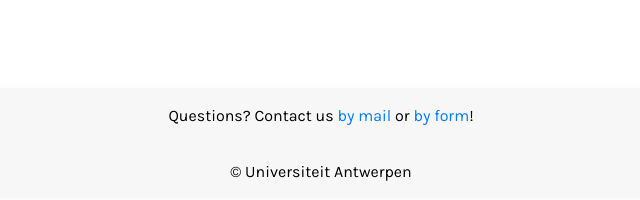
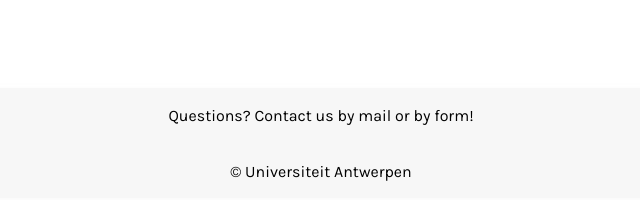
Before and after one commit to StephenPauwels/esp-uantwerpen, a Flask app: page / in a window 1280 px wide. Shown: the part 601-801 px from the top of the page, without its empty margins (319-959 px from the left). Run offline with Flask 2, Linux system fonts and the light colour scheme; some libraries are stand-ins or nearby versions.

Commit message:
Link styling

```diff
--- a/src/static/css/dark-theme.css
+++ b/src/static/css/dark-theme.css
@@ -24,6 +24,9 @@ body {
     color: cornflowerblue;
 }
 
+a {
+    color: white;
+}
 
 a:hover {
     color: #C8C9CB !important;
--- a/src/static/css/light-theme.css
+++ b/src/static/css/light-theme.css
@@ -23,6 +23,9 @@ body {
     color: blue;
 }
 
+a {
+    color: black;
+}
 
 a:hover {
     color: #C8C9CB !important;
```
